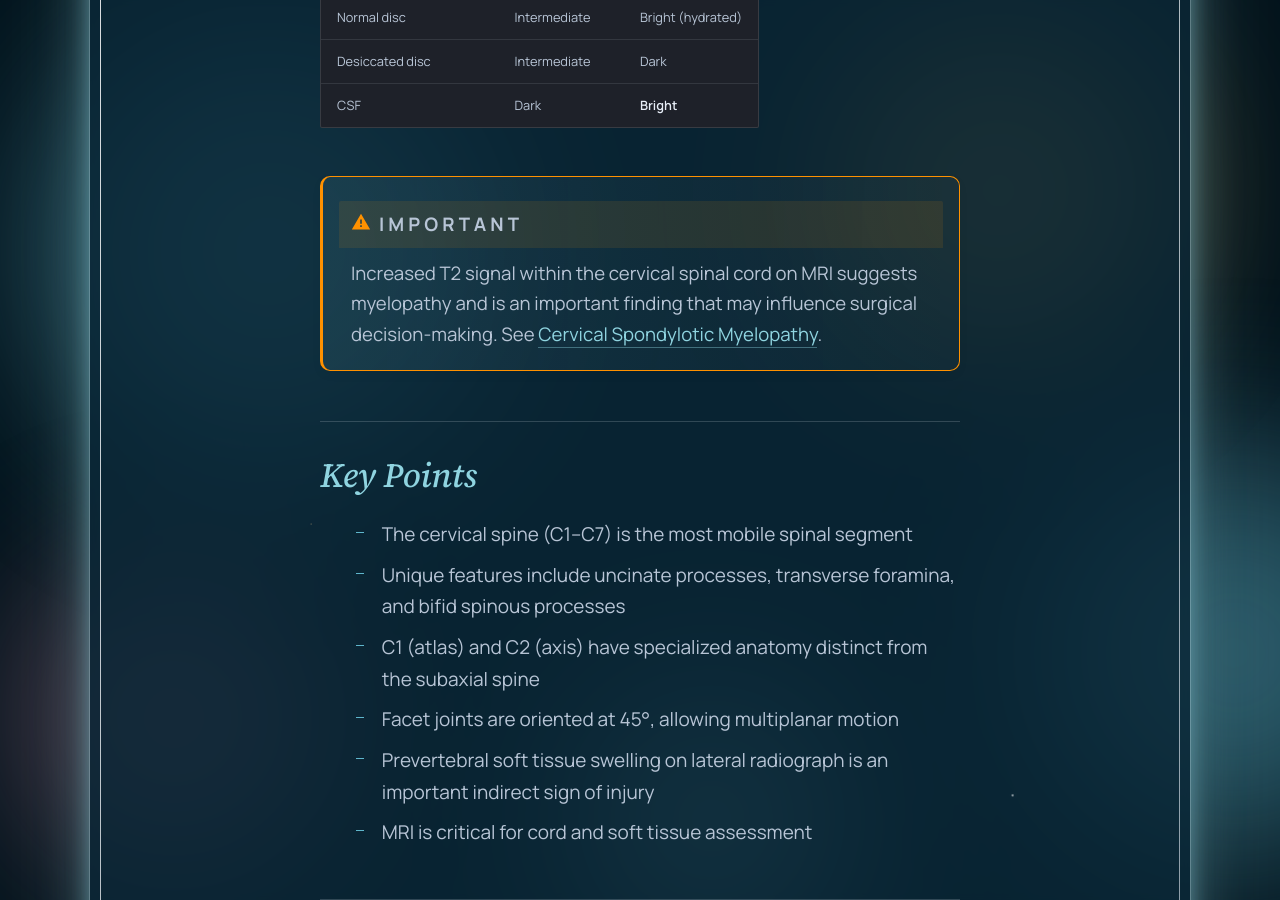
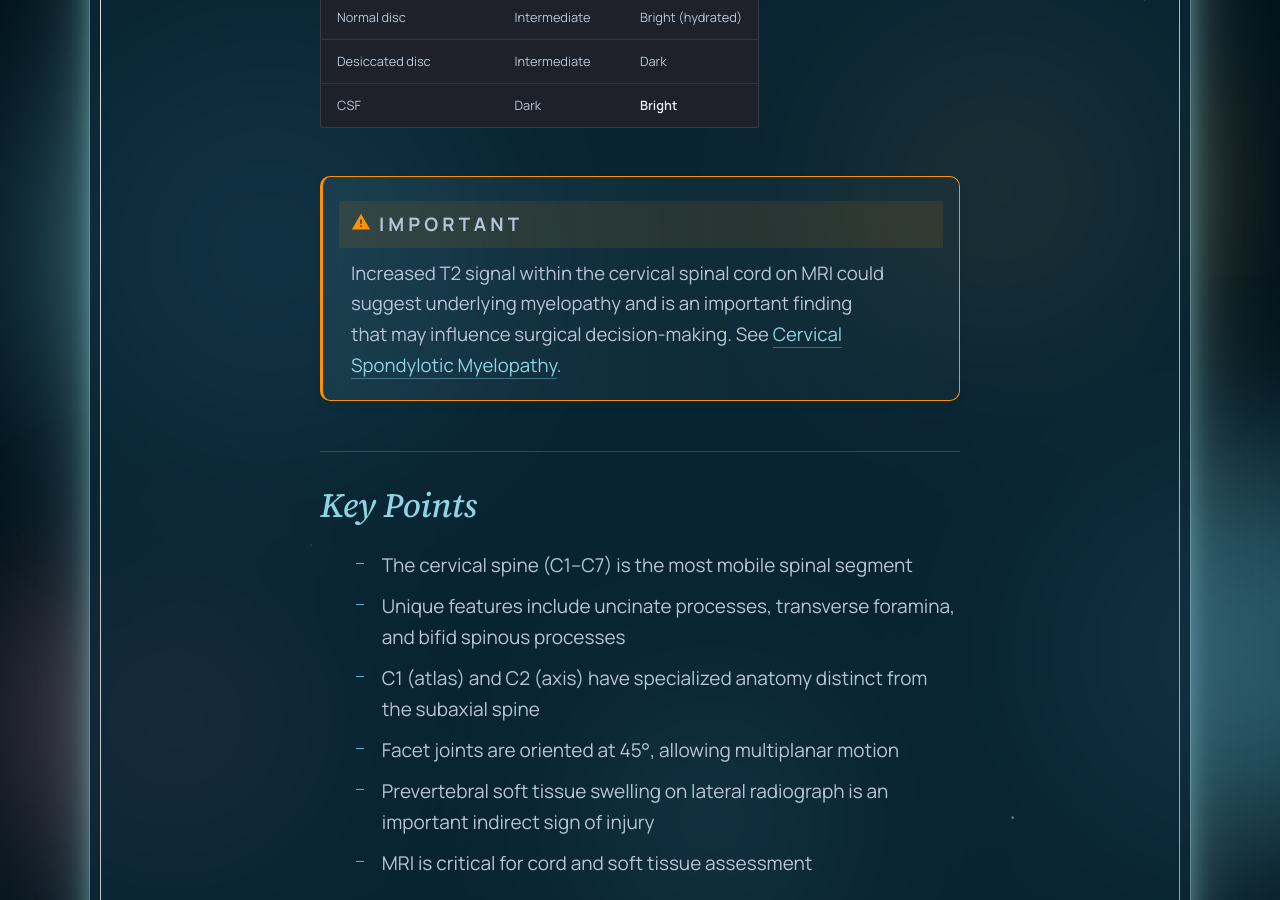
Before and after one commit to tech524tintillo/spineradiology, an MkDocs documentation site: the page built from docs/anatomy/cervical-vertebrae.md, in a window 1280 px wide and 900 px high, scrolled down 4139 px. Built offline with MkDocs 1.6.1 and Material for MkDocs 9.7.7, drawn with Linux system fonts in a browser that asks for light colours.

Commit message:
Edit cervical-vertebrae: (#11)
Co-authored-by: neal.shah <neal.shah@vumc.org>

```diff
--- a/docs/anatomy/cervical-vertebrae.md
+++ b/docs/anatomy/cervical-vertebrae.md
@@ -74,7 +74,7 @@ MRI is essential for evaluating the cervical spinal cord, discs, and ligaments:
 | CSF | Dark | **Bright** |
 
 !!! warning "Important"
-    Increased T2 signal within the cervical spinal cord on MRI suggests myelopathy and is an important finding that may influence surgical decision-making. See [Cervical Spondylotic Myelopathy](../degenerative-disease/cervical-spondylotic-myelopathy.md).
+    Increased T2 signal within the cervical spinal cord on MRI could suggest underlying myelopathy and is an important finding that may influence surgical decision-making. See [Cervical Spondylotic Myelopathy](../degenerative-disease/cervical-spondylotic-myelopathy.md).
 
 ## Key Points
 
```
